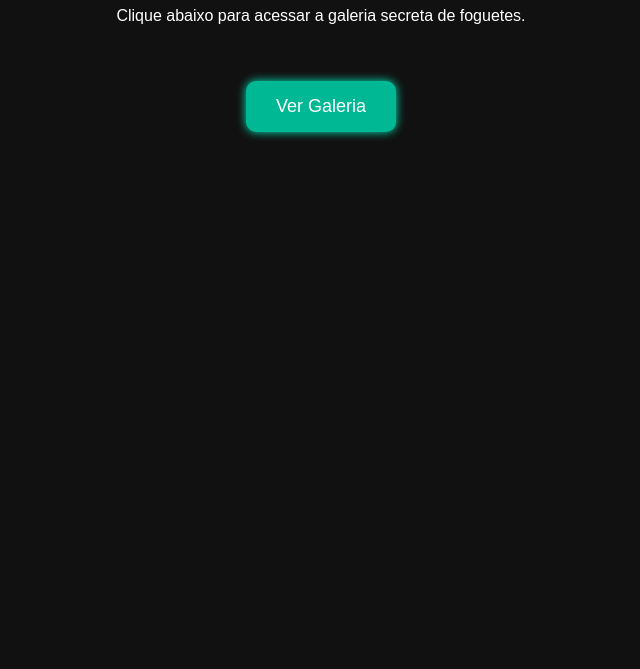
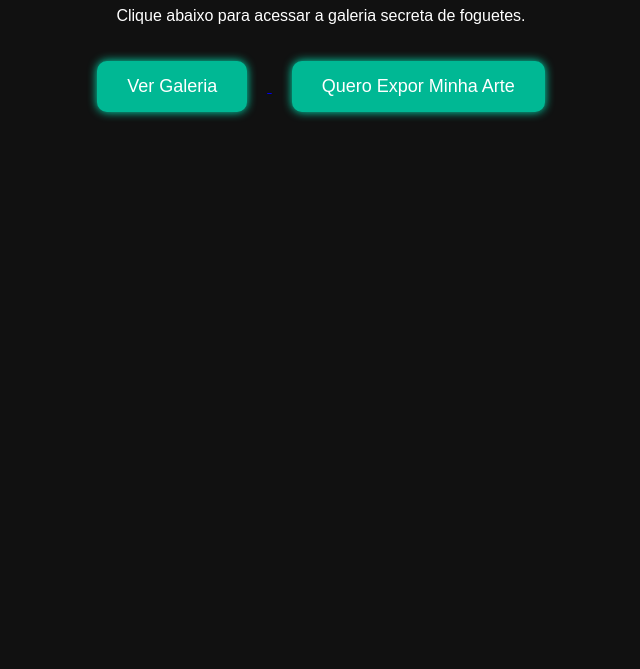
Before and after one commit to gpfk/gpfk.github.io, a plain HTML site: page index.html in a window 1280 px wide. Shown: the part 131-800 px from the top of the page, without its empty margins (319-959 px from the left). Drawn offline with Linux system fonts and the light colour scheme.

Commit message:
Update index.html

```diff
--- a/index.html
+++ b/index.html
@@ -23,7 +23,7 @@
       border-radius: 10px;
       border: none;
       cursor: pointer;
-      margin-top: 40px;
+      margin: 20px;
       box-shadow: 0 0 10px #00e6b8;
     }
     .botao:hover {
@@ -34,8 +34,13 @@
 <body>
   <h1>Bem-vindo à missão WHOMARS</h1>
   <p>Clique abaixo para acessar a galeria secreta de foguetes.</p>
+
   <a href="galeria.html">
     <button class="botao">Ver Galeria</button>
   </a>
+
+  <a href="index.html#formulario">
+    <button class="botao">Quero Expor Minha Arte</button>
+  </a>
 </body>
 </html>
```
